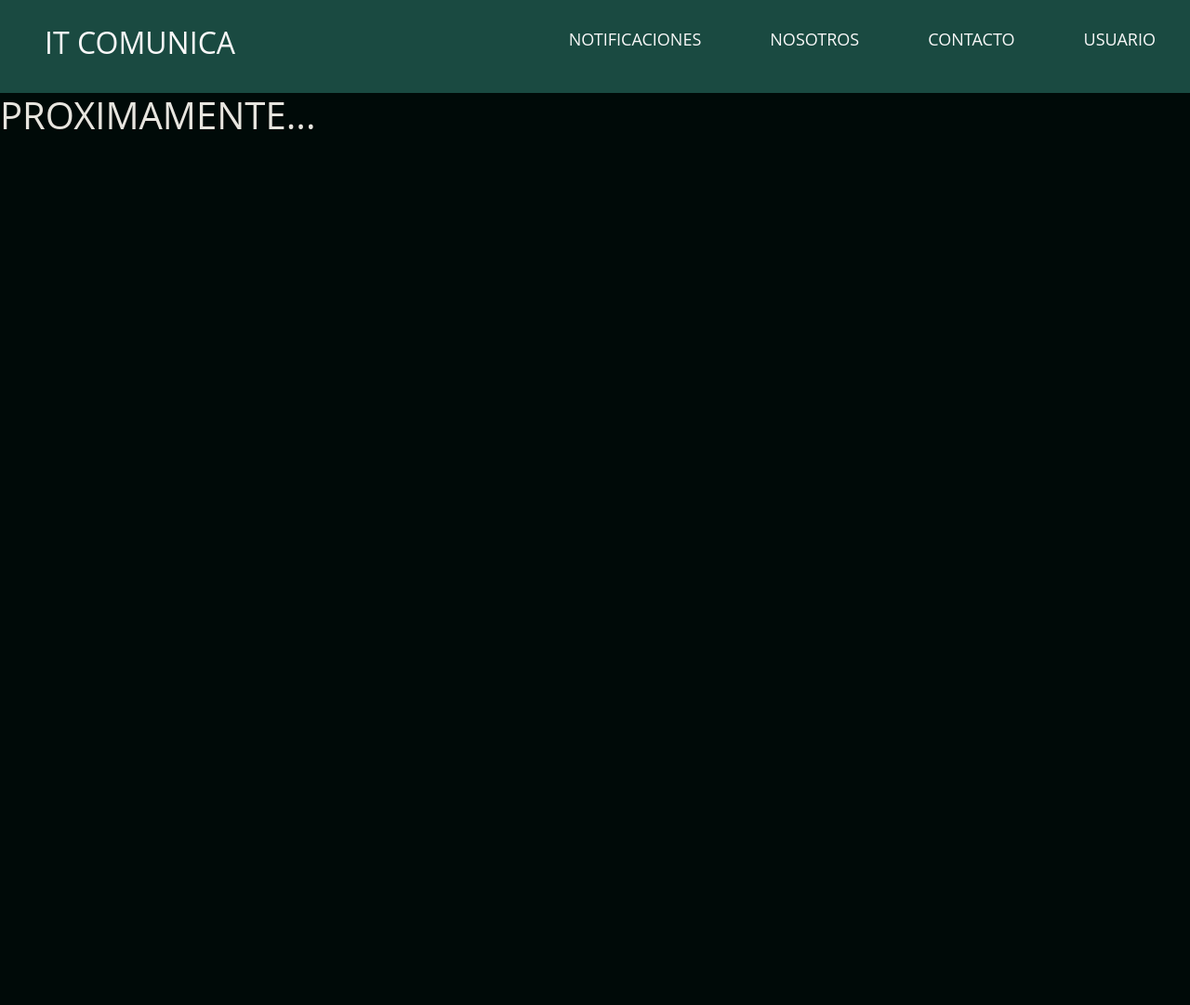
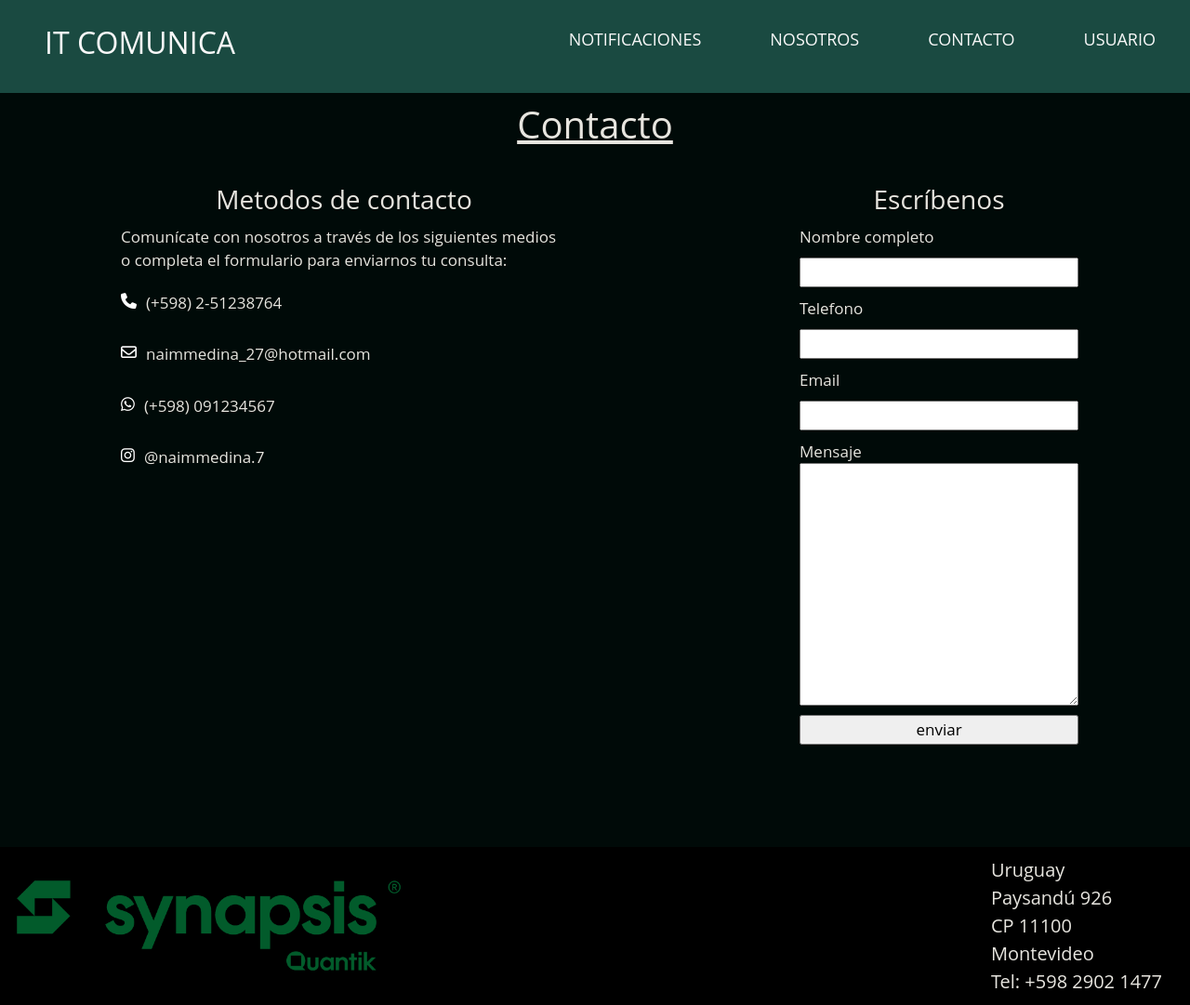
Before and after one commit to naimmedina/PreEntrega2MedinaMontiel, a plain HTML site: page pages/contacto.html in a window 1280 px wide. Shown: the whole page at 93% size. Before the commit the page ends 800 px from the top, so only its background shows below. Drawn offline with nearby package versions, Linux system fonts and the light colour scheme.

Commit message:
agregamos informacion a la seccion de contacto y ademas animaciones en todas las pages

```diff
--- a/pages/contacto.html
+++ b/pages/contacto.html
@@ -4,15 +4,19 @@
     <meta charset="UTF-8">
     <meta http-equiv="X-UA-Compatible" content="IE=edge">
     <meta name="viewport" content="width=device-width, initial-scale=1.0">
-    <title>IT|Contacto</title>
+    <meta name="descriptioon" content="Medios de comunicacion con el equipo de IT">
+    <meta name="keywords" content="HTML, IT, SYNAPSIS, USUARIO, INFORMATICA, SOPORTE, CONTACTO">
+    <title>IT comunica|Contacto</title>
     <link rel="icon" type="image/ico" sizes="32x32" href="../img/logitotec.ico">
     <link href="https://cdn.jsdelivr.net/npm/bootstrap@5.3.0-alpha3/dist/css/bootstrap.min.css" rel="stylesheet" integrity="sha384-KK94CHFLLe+nY2dmCWGMq91rCGa5gtU4mk92HdvYe+M/SXH301p5ILy+dN9+nJOZ" crossorigin="anonymous">
     <link rel="stylesheet" type="text/css" href="../css/styles.css">
+    <script src="https://kit.fontawesome.com/44b994f439.js" crossorigin="anonymous"></script>
+    <link rel="stylesheet" href="https://cdnjs.cloudflare.com/ajax/libs/animate.css/4.1.1/animate.min.css">
 </head>
 <body>
     <header>
         <div>
-            <h1><a href="../index.html"><button id="header__titulo" class="header__enlaces__button">IT Comunica</button></a></h1>
+            <h2><a href="../index.html"><button id="header__titulo" class="header__enlaces__button">IT Comunica</button></a></h2>
         </div>
             <div class="header__enlaces">
                 <nav>
@@ -58,7 +62,59 @@
               </div>
         </div>
     </header>
-    <h1 style="color: #E7E5DF;">PROXIMAMENTE...</h1>
+    <section class="contacto_titulo animate__animated animate__backInLeft"><h1><u>Contacto</u></h1></section>
+    <section class="contacto animate__animated animate__backInLeft">
+    <div class="contacto_metodos">
+      <h3>Metodos de contacto</h3>
+      <p>Comunícate con nosotros a través de los siguientes medios o completa el formulario para enviarnos tu consulta:</p>
+      <div class="contacto_iconos">
+        <i class="fa-solid fa-phone" style="color: #ffffff;"></i>
+        <p>(+598) 2-51238764</p>
+      </div>
+      <div class="contacto_iconos">
+        <i class="fa-regular fa-envelope" style="color: #ffffff;"></i>
+        <p> naimmedina_27@hotmail.com</p>
+      </div>
+      <div class="contacto_iconos">
+      <i class="fa-brands fa-whatsapp" style="color: #ffffff;"></i>
+      <p>(+598) 091234567</p>
+      </div>
+      <div class="contacto_iconos">
+        <i class="fa-brands fa-instagram" style="color: #ffffff;"></i>
+        <p>@naimmedina.7</p>
+      </div>
+    </div>
+    <div>
+      <h3>Escríbenos</h3>
+      <div>
+      <form class="contacto_formulario_label">
+          <label for="nombre">Nombre completo</label>
+          <input type="text" id="nombre" required>
+          <label for="tel">Telefono</label>
+          <input type="tel" id="tel" required>
+          <label for="email">Email</label>
+          <input type="email" id="email" required>
+          <label for="mensaje">Mensaje</label>
+          <textarea name="mensaje" id="mensaje" cols="30" rows="10" required></textarea>
+          <input type="submit" value="enviar">
+      </form>
+      </div>
+    </div>
+    </section>
+    <footer class="Foot">
+      <div id="logosyn">
+          <img src="../img/Synapsis-logo-letra.png" alt="Nombre de la empresa" width="450">
+      </div>
+      <div>
+          <ul id="infoot">
+              <li>Uruguay</li>
+              <li>Paysandú 926</li>
+              <li>CP 11100</li>
+              <li>Montevideo</li>
+              <li>Tel: +598 2902 1477</li>
+          </ul>
+      </div>
+  </footer>
     <script src="https://cdn.jsdelivr.net/npm/bootstrap@5.3.0-alpha3/dist/js/bootstrap.bundle.min.js" integrity="sha384-ENjdO4Dr2bkBIFxQpeoTz1HIcje39Wm4jDKdf19U8gI4ddQ3GYNS7NTKfAdVQSZe" crossorigin="anonymous"></script>
 </body>
 </html>
--- /dev/null
+++ b/scss/_pagecontacto.scss
@@ -0,0 +1,50 @@
+.contacto_titulo {
+    h1{
+    color: #E7E5DF;
+    text-align: center;
+        margin: 10px;
+    }
+}
+.contacto {
+    color: #E7E5DF;
+    display: flex;
+    flex-direction: row;
+    justify-content: space-around;
+    margin-bottom: 100px;
+    margin-top: 20px;
+    & h3 {
+        text-align: center;
+        margin: 10px
+    }
+    & .contacto_metodos {
+        max-width: 500px;
+        & p {
+            margin: 10px;
+        }
+        & .contacto_iconos {
+            display: flex;
+            flex-direction: row;
+            margin: 10px;
+            i {
+                margin-top: 12px;
+            }
+        }
+    }
+    & .contacto_formulario_label {
+        display: flex;
+        flex-direction: column;
+        max-width: 300px;
+        input {
+            margin-bottom: 10px;
+            margin-top: 10px;
+        }
+
+    }
+}
+
+@media (max-width: 1024px) {
+    .contacto {
+        flex-direction: column;
+        align-items: center;
+    }
+}
--- a/scss/_pageindex.scss
+++ b/scss/_pageindex.scss
@@ -1,6 +1,6 @@
 /*section bienvenida*/
 .Bienvenida {
-    & h2 {
+    & h1 {
       text-align: center;
       color: #E7E5DF;
       margin: 10px;
--- a/scss/_pagenosotros.scss
+++ b/scss/_pagenosotros.scss
@@ -1,6 +1,6 @@
 .nosotros {
     color: #E7E5DF;
-    & h2 {
+    & h1 {
       text-align: center;
       margin: 10px;
     }
--- a/scss/styles.scss
+++ b/scss/styles.scss
@@ -4,6 +4,7 @@
 @import '_pageindex.scss';
 @import '_pageusuario.scss';
 @import '_pagenosotros.scss';
+@import '_pagecontacto.scss';
 
 body {
   background-color: #000A08;
```
Also changed, not shown: index.html (+9 -6 lines), pages/nosotros.html (+8 -5 lines), pages/notificaciones.html (+3 -2 lines), pages/singup.html (+6 -3 lines), pages/usuario.html (+7 -4 lines), css/styles.css, 1 other file.
